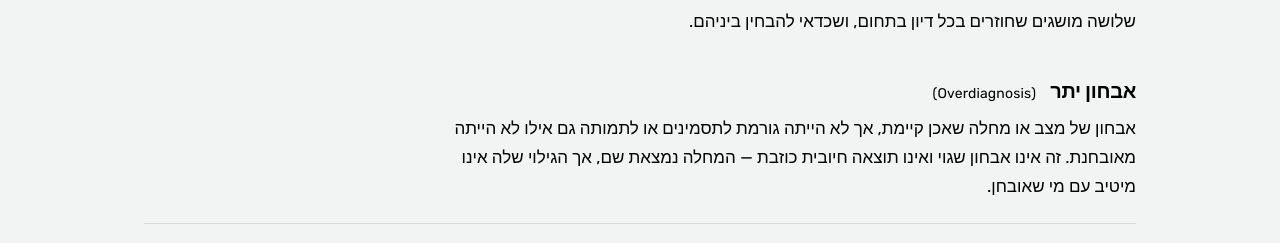
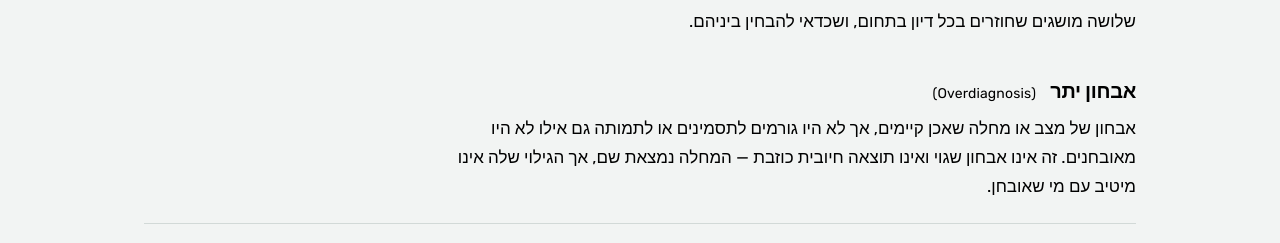
Before and after one commit to overDxTx/home, a plain HTML site: page index.html in a window 1280 px wide. Shown: the part 827-1070 px from the top of the page. Drawn offline with Linux system fonts and the light colour scheme.

Commit message:
Update index.html הגהה

```diff
--- a/index.html
+++ b/index.html
@@ -248,7 +248,7 @@ html[data-contrast="2"] .join :focus-visible{outline-color:#FFD400;box-shadow:0
     <dl>
       <div class="def">
         <dt>אבחון יתר <em>(<span lang="en">Overdiagnosis</span>)</em></dt>
-        <dd>אבחון של מצב או מחלה שאכן קיימת, אך לא הייתה גורמת לתסמינים או לתמותה גם אילו לא הייתה מאובחנת. זה אינו אבחון שגוי ואינו תוצאה חיובית כוזבת — המחלה נמצאת שם, אך הגילוי שלה אינו מיטיב עם מי שאובחן.</dd>
+        <dd>אבחון של מצב או מחלה שאכן קיימים, אך לא היו גורמים לתסמינים או לתמותה גם אילו לא היו מאובחנים. זה אינו אבחון שגוי ואינו תוצאה חיובית כוזבת — המחלה נמצאת שם, אך הגילוי שלה אינו מיטיב עם מי שאובחן.</dd>
       </div>
       <div class="def">
         <dt>עשיית יתר <em>(<span lang="en">Low-value care</span> / רפואה בעלת ערך נמוך)</em></dt>
```
